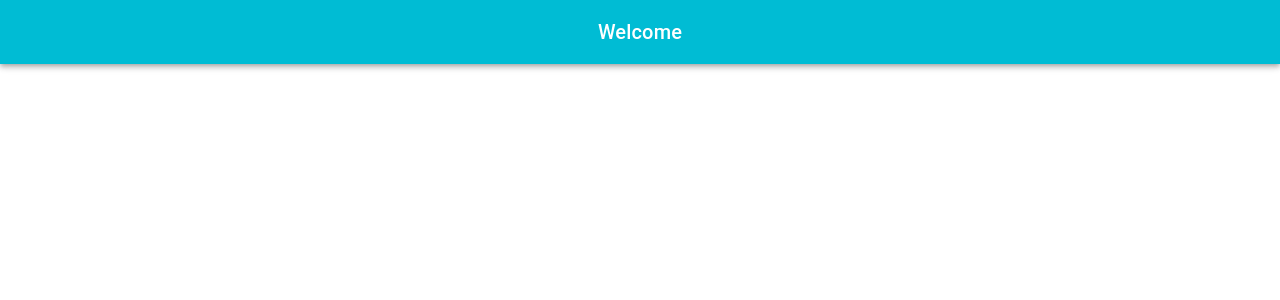
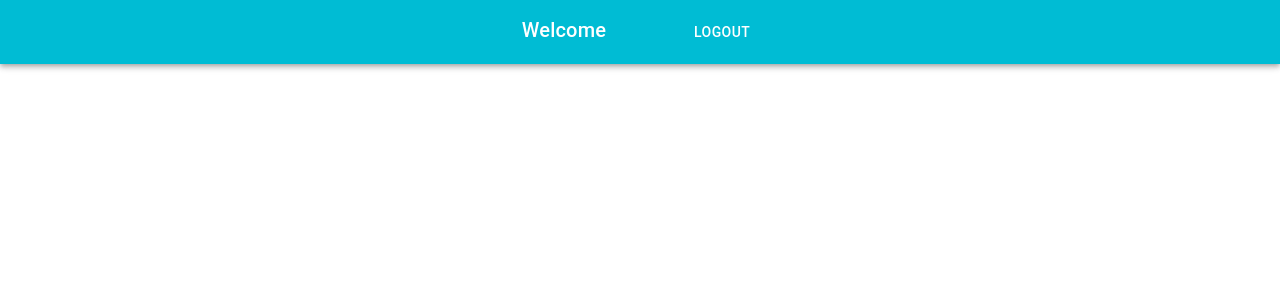
Before and after one commit to abdelrahman84/budget, a React (Create React App) app: page / in a window 1280 px wide. Shown: the top 300 px of the page. Built offline with nearby package versions, Linux system fonts and the light colour scheme; sample sign-in values are in the browser's storage.

Commit message:
init setup for dashboard

```diff
--- a/src/dashboard.js
+++ b/src/dashboard.js
@@ -3,6 +3,8 @@ import MuiThemeProvider from 'material-ui/styles/MuiThemeProvider';
 import AppBar from '@material-ui/core/AppBar';
 import Toolbar from '@material-ui/core/Toolbar';
 import Typography from '@material-ui/core/Typography';
+import Button from '@material-ui/core/Button';
+import Grid from '@material-ui/core/Grid';
 
 class Dashboard extends Component {
     constructor(props) {
@@ -12,13 +14,21 @@ class Dashboard extends Component {
             token: localStorage.getItem('token') ? localStorage.getItem('token') : ''
         };
         if (!this.state.user && !this.state.token) {
-            this.props.history.push('/register');
+            this.props.history.push('/login');
         }
+
+        this.logout = this.logout.bind(this);
     }
 
     componentWillMount() {
 
+    }
 
+    logout() {
+        const { history } = this.props;
+        localStorage.removeItem('token');
+        localStorage.removeItem('user');
+        history.push('/login');
     }
 
     render() {
@@ -27,10 +37,16 @@ class Dashboard extends Component {
                 <div>
                     <AppBar position="static" color='transparent' style={{ backgroundColor: 'rgb(0, 188, 212', alignItems: 'center' }}>
                         <Toolbar>
-
-                            <Typography variant="h6" style={{ color: 'white', textAlign: 'center' }}>
-                                Welcome {this.state.user.first_name}
-                            </Typography>
+                            <Grid justify="space-between" container spacing={10}>
+                                <Grid item>
+                                    <Typography variant="h6" style={{ color: 'white' }}>
+                                        Welcome {this.state.user.first_name}
+                                    </Typography>
+                                </Grid>
+                                <Grid item>
+                                    <Button style={{ color: 'white', float: 'right' }} onClick={this.logout}>Logout</Button>
+                                </Grid>
+                            </Grid>
                         </Toolbar>
                     </AppBar>
                 </div>
--- a/src/login.js
+++ b/src/login.js
@@ -15,6 +15,7 @@ class Login extends Component {
             username: '',
             password: '',
         }
+        this.goToRegistration = this.goToRegistration.bind(this);
     }
     render() {
         return (
@@ -28,7 +29,7 @@ class Login extends Component {
                            </Typography>
                         </Toolbar>
                     </AppBar>
-                    <div style={{textAlign: 'center'}}>
+                    <div style={{ textAlign: 'center' }}>
                         <TextField hintText="Enter your username" floatingLabelText="username"
                             onChange={(event, newValue) => this.setState({ username: newValue })}></TextField>
                         <br />
@@ -39,10 +40,25 @@ class Login extends Component {
 
                         <RaisedButton label="Submit" primary={true} style={loginStyle}
                             onClick={(event) => this.submitLogin(event)} />
+
+                        <br />
+
+
+                        <br />
+                        <p>Don't have an account?</p>
+                        <RaisedButton label="Register" primary={true} style={loginStyle}
+                            onClick={this.goToRegistration} />
                     </div>
+
                 </div>
+
             </MuiThemeProvider>
         )
+    }
+
+    goToRegistration() {
+        const { history } = this.props;
+        history.push('/register');
     }
 
     submitLogin(event) {
--- a/src/register.js
+++ b/src/register.js
@@ -15,7 +15,7 @@ class Register extends React.Component {
 
     constructor(props) {
         super(props);
-        this.register = this.register.bind(this);
+
         this.state = {
             first_name: '',
             last_name: '',
@@ -25,6 +25,8 @@ class Register extends React.Component {
             error: false,
             errorMessage: '',
         }
+        this.register = this.register.bind(this);
+        this.goToLogin = this.goToLogin.bind(this);
 
     }
     // componentWillReceiveProps(nextPops) {
@@ -61,6 +63,11 @@ class Register extends React.Component {
             this.setState({ errorMessage: 'some fiels are missing!' });
         }
 
+    }
+
+    goToLogin() {
+        const { history } = this.props;
+        history.push('/login');
     }
 
     closeError() {
@@ -108,6 +115,11 @@ class Register extends React.Component {
 
 
                        {this.state.error ? <Alert onClose={() => { this.closeError() }} severity="error">{this.state.errorMessage}</Alert> : null}
+
+                       <br />
+                       <p>Already a user?</p>
+                       <RaisedButton label="Login" primary={true} style={loginStyle}
+                            onClick={this.goToLogin} />
                     </div>
                 </div>
             </MuiThemeProvider>
```
Lines whose indentation alone changed are shown as unchanged.
